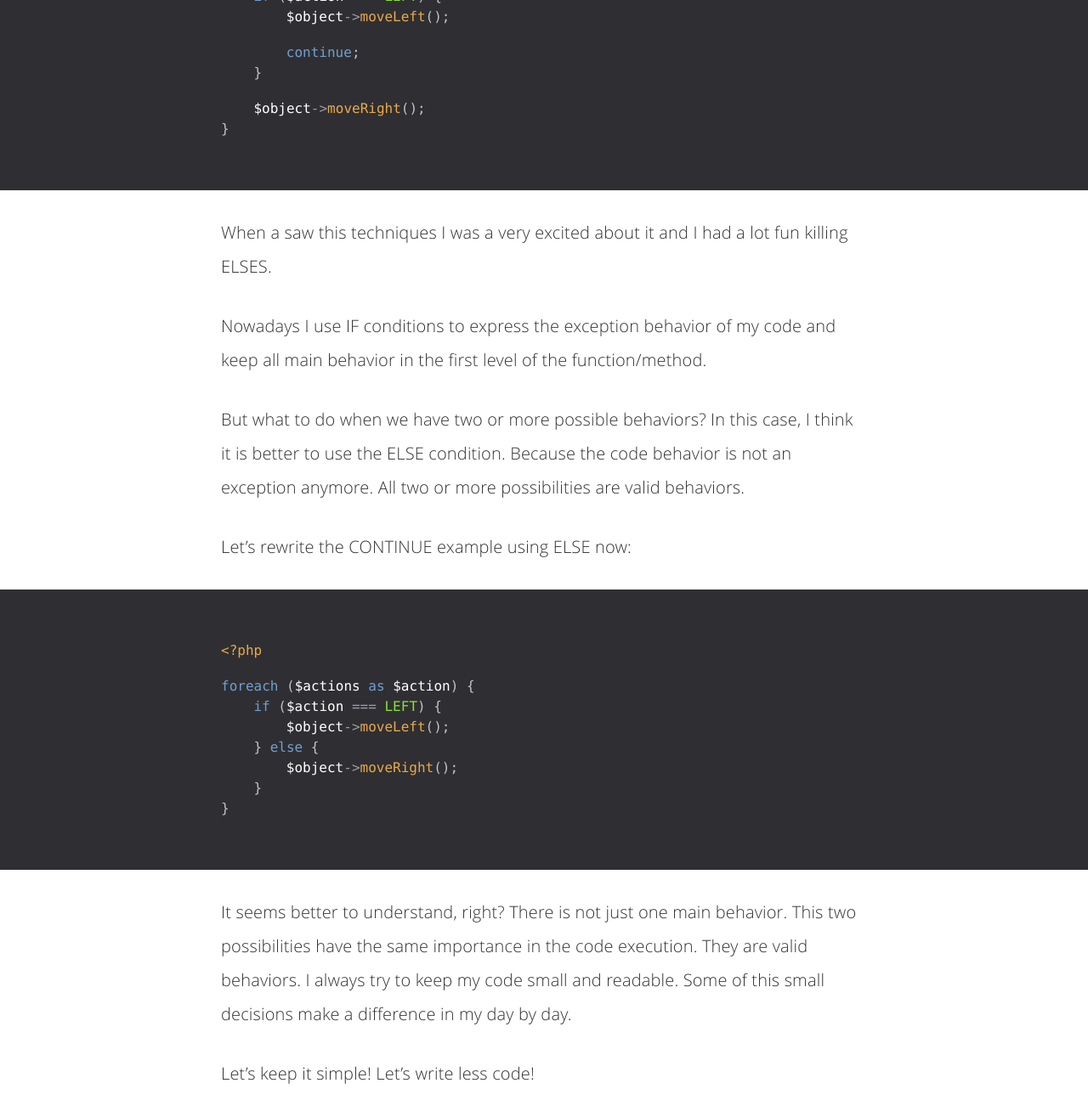
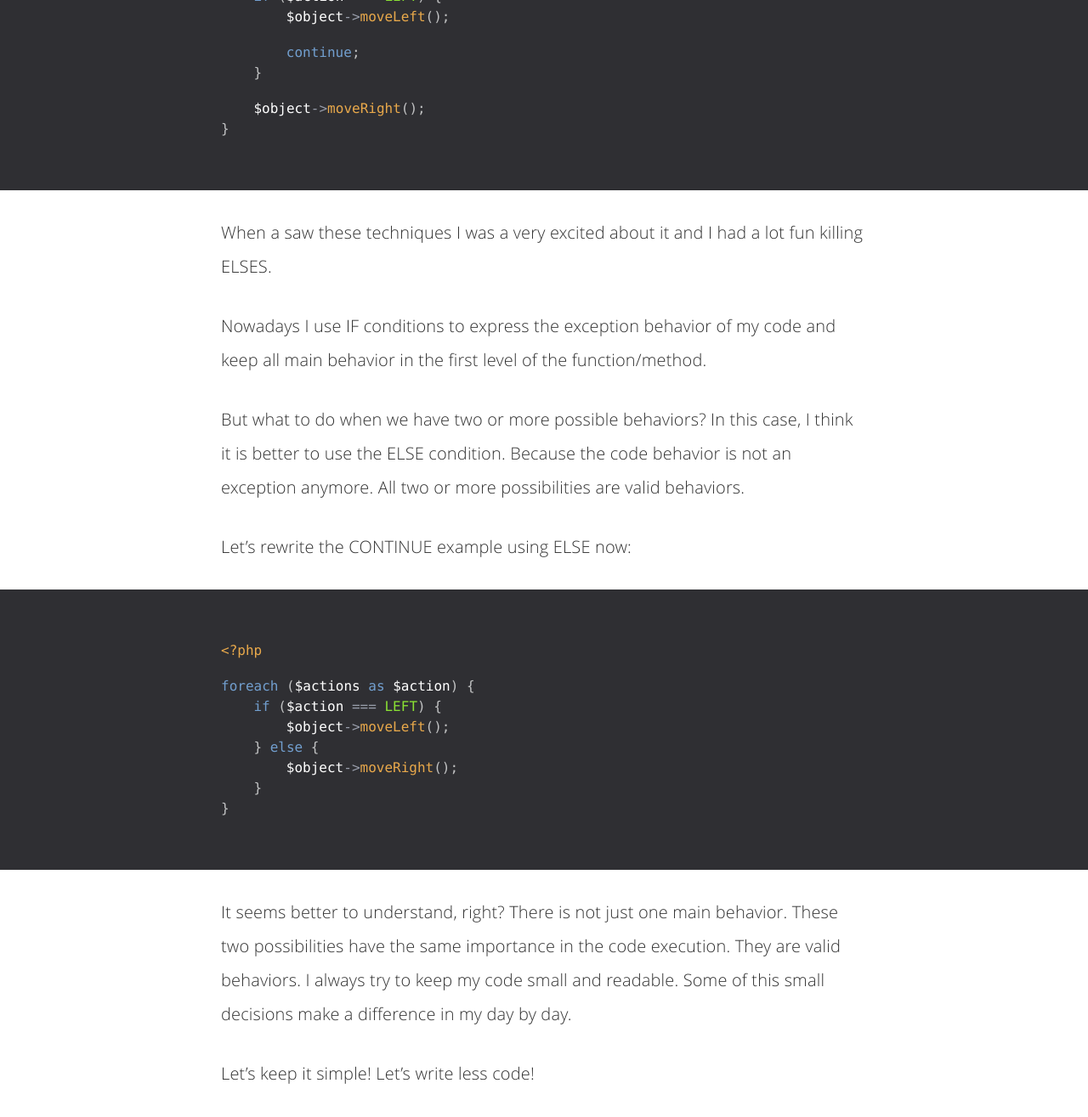
Before and after one commit to abdala/abdala.github.io, a Jekyll site: the page built from _posts/2018-06-20-when-else-is-not-bad.md, in a window 1280 px wide and 1400 px high, scrolled down 1244 px. Shown: the top 1315 px of the window at 85% size. Built offline with Jekyll 4.4.1, drawn with Linux system fonts in a browser that asks for light colours; some of the changed text lies outside the part shown.

Commit message:
Fix text

```diff
--- a/_posts/2018-06-20-when-else-is-not-bad.md
+++ b/_posts/2018-06-20-when-else-is-not-bad.md
@@ -10,7 +10,7 @@
   - iniciando
 ---
 
-According with Rule 2 of Object Calisthenics you should not use ELSE condition. So there are some techniques to avoid using it. Like in this examples:
+According with Rule 2 of Object Calisthenics you should not use ELSE condition. So there are some techniques to avoid using it. Like in these examples:
 
 ### 1 - Default value declaration
 
@@ -55,7 +55,7 @@
 
 {% endhighlight %}
 
-When a saw this techniques I was a very excited about it and I had a lot fun killing ELSES.
+When a saw these techniques I was a very excited about it and I had a lot fun killing ELSES.
 
 Nowadays I use IF conditions to express the exception behavior of my code and keep all main behavior in the first level of the function/method.
 
@@ -76,6 +76,6 @@
 
 {% endhighlight %}
 
-It seems better to understand, right? There is not just one main behavior. This two possibilities have the same importance in the code execution. They are valid behaviors. I always try to keep my code small and readable. Some of this small decisions make a difference in my day by day.
+It seems better to understand, right? There is not just one main behavior. These two possibilities have the same importance in the code execution. They are valid behaviors. I always try to keep my code small and readable. Some of this small decisions make a difference in my day by day.
 
 Let's keep it simple! Let's write less code!
```
